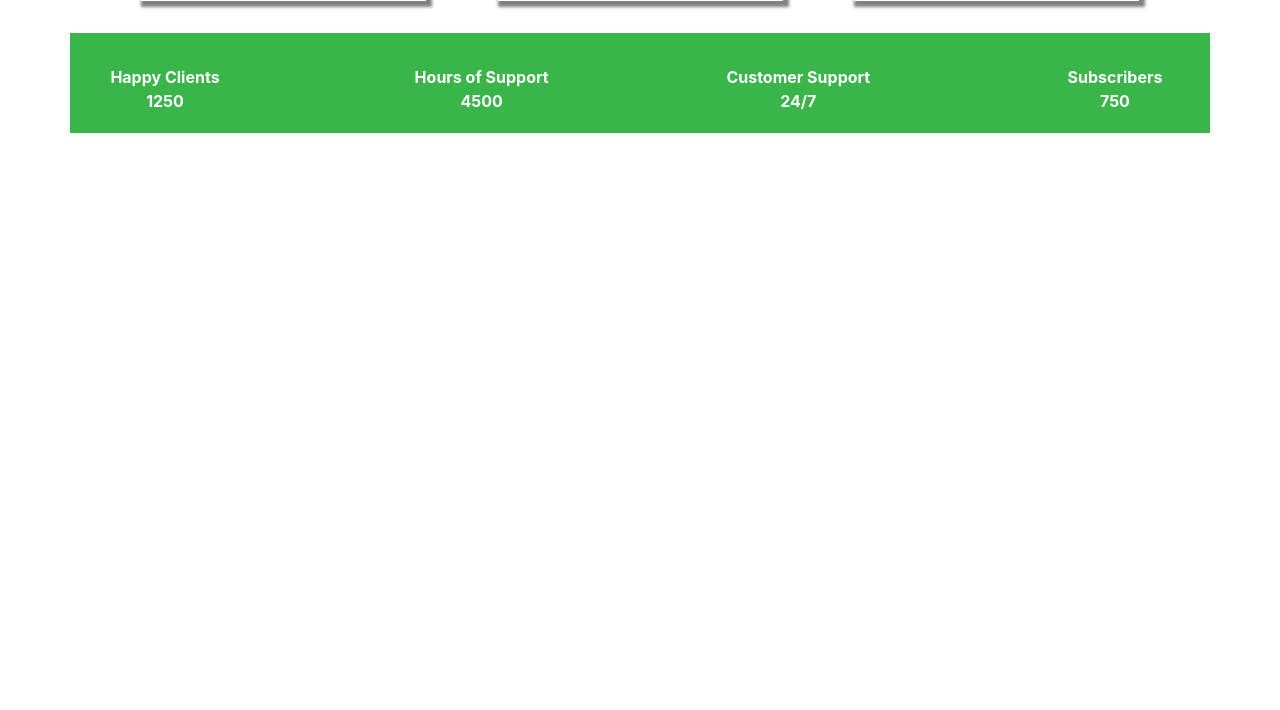
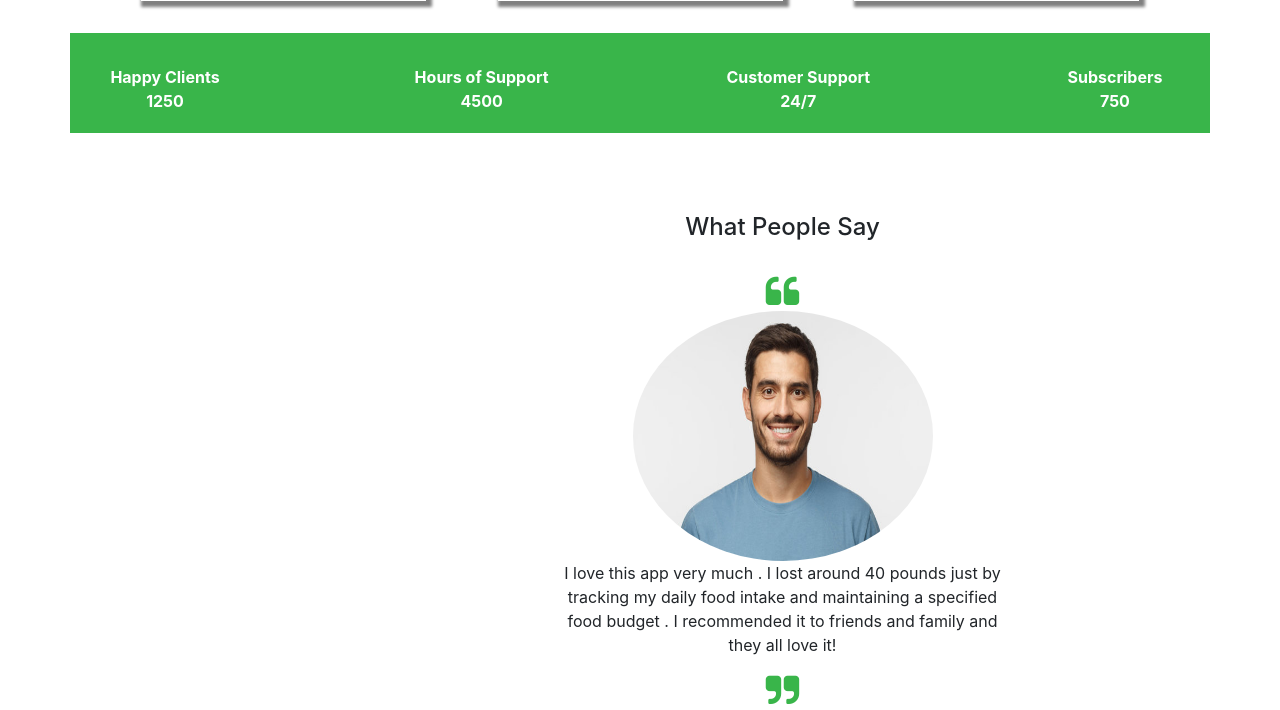
Before and after one commit to fobiero/Food_Diary-App, a PHP site: page /landing.html in a window 1280 px wide. Shown: the part 976-1686 px from the top of the page. Before the commit the page ends 1109 px from the top, so only its background shows below. Run offline with PHP 8.4, Linux system fonts and the light colour scheme; some libraries are stand-ins or nearby versions.

Commit message:
Added user rating info

```diff
--- a/landing.css
+++ b/landing.css
@@ -127,3 +127,15 @@ padding-top: 2rem;
   font-weight: bolder;
   text-align: center;
 }
+.people{
+  padding-top: 5rem;
+  text-align: center;
+}
+.people img{
+  border-radius: 50%;
+  width: 300px;
+  height: 250px;
+}
+.people h4{
+  margin-bottom: 2rem;
+}
--- a/landing.html
+++ b/landing.html
@@ -14,6 +14,7 @@
   <link rel="stylesheet" href="https://maxcdn.bootstrapcdn.com/bootstrap/4.0.0/css/bootstrap.min.css" integrity="sha384-Gn5384xqQ1aoWXA+058RXPxPg6fy4IWvTNh0E263XmFcJlSAwiGgFAW/dAiS6JXm" crossorigin="anonymous">
   <!-- Linking Icons -->
   <link rel="stylesheet" href="https://cdnjs.cloudflare.com/ajax/libs/font-awesome/4.7.0/css/font-awesome.min.css">
+
 </head>
 <body>
   <div class="container">
@@ -116,6 +117,13 @@
          <div class="col-md-5">
 
          </div>
+         <div class="col-md-5 people">
+           <h4>What People Say</h4>
+           <i class="fa fa-quote-left" style="font-size:36px;color:#39B54A"></i><br>
+           <img src="./Images/potrait.jpg" alt="User Image">
+           <p>I love this app very much . I lost around 40 pounds just by tracking my daily food intake and maintaining a specified food budget . I recommended it to friends and family and they all love it! </p>
+           <i class="fa fa-quote-right" style="font-size:36px;color:#39B54A"></i><br>
+          </div>
 
        </div>
 
```
Also changed, not shown: Images/potrait.jpg (added).
